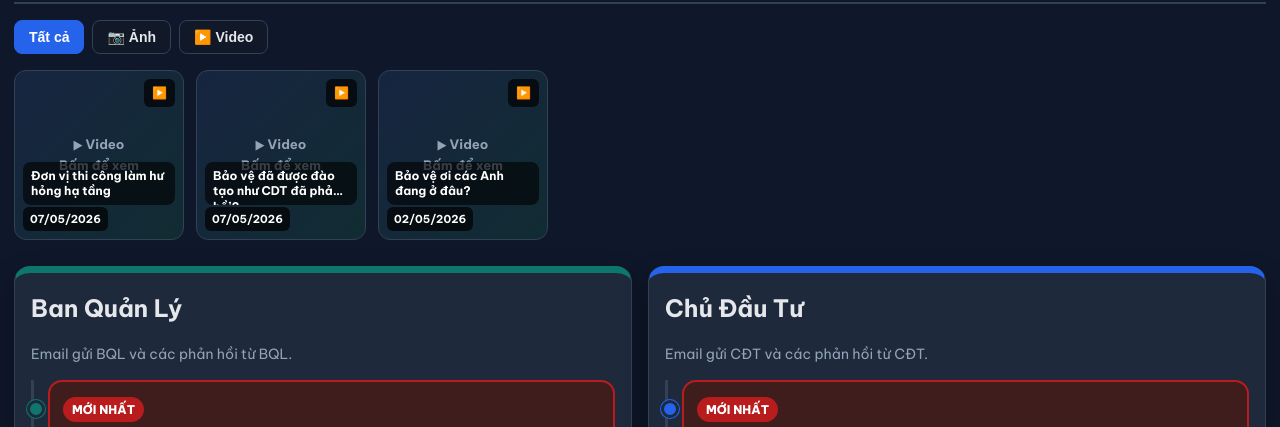
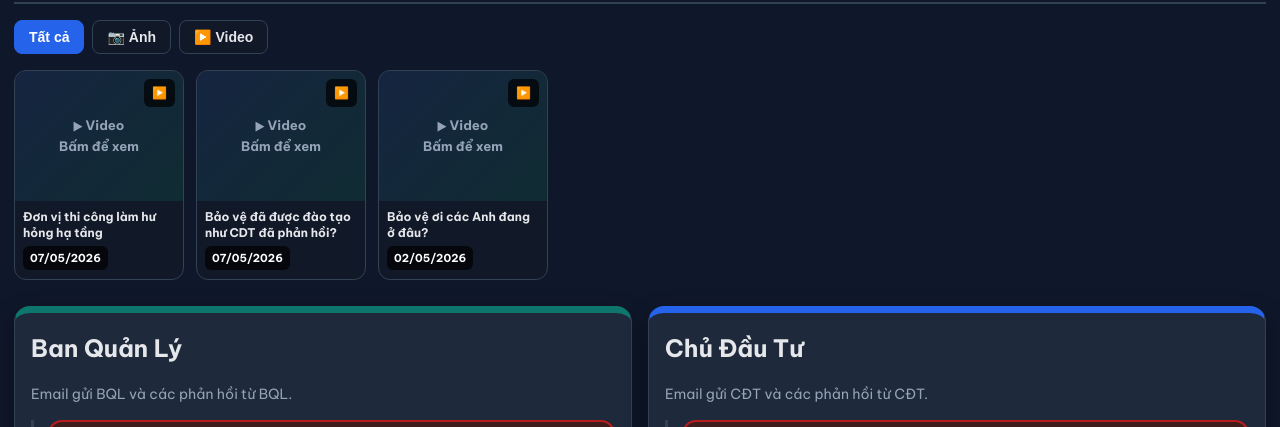
Before and after one commit to phuocttran8x/wtp, a plain HTML site: page index.html in a window 1280 px wide. Shown: the part 337-764 px from the top of the page. Drawn offline with Linux system fonts and the light colour scheme.

Commit message:
ok
Co-authored-by: Copilot <copilot@github.com>

```diff
--- a/index.html
+++ b/index.html
@@ -595,7 +595,7 @@
         .gallery-grid-row .gallery-card {
             flex: 0 0 170px;
             width: 170px;
-            min-height: 170px
+            min-height: 210px
         }
 
         .gallery-card {
@@ -607,9 +607,24 @@
             border: 1px solid var(--border);
             transition: transform .2s, box-shadow .2s;
             display: flex;
-            align-items: center;
-            justify-content: center;
-            min-height: 160px
+            flex-direction: column;
+            align-items: stretch;
+            justify-content: flex-start;
+            min-height: 210px
+        }
+
+        .gallery-card-media {
+            position: relative;
+            height: 130px;
+            overflow: hidden;
+            background: rgba(15, 23, 42, .35)
+        }
+
+        .gallery-card-meta {
+            padding: 8px;
+            display: flex;
+            flex-direction: column;
+            gap: 6px
         }
 
         .gallery-card:hover {
@@ -627,7 +642,7 @@
         .gallery-card-fallback {
             width: 100%;
             height: 100%;
-            min-height: 160px;
+            min-height: 130px;
             display: flex;
             align-items: center;
             justify-content: center;
@@ -652,26 +667,19 @@
         }
 
         .gallery-card-date {
-            position: absolute;
-            left: 8px;
-            bottom: 8px;
+            position: static;
             background: rgba(0, 0, 0, .7);
             color: #fff;
             font-size: 11px;
             padding: 3px 7px;
             border-radius: 6px;
-            font-weight: 700
+            font-weight: 700;
+            align-self: flex-start
         }
 
         .gallery-card-title {
-            position: absolute;
-            left: 8px;
-            right: 8px;
-            bottom: 34px;
-            background: rgba(0, 0, 0, .62);
-            color: #fff;
-            border-radius: 8px;
-            padding: 6px 8px;
+            position: static;
+            color: var(--text);
             font-size: 12px;
             line-height: 1.3;
             font-weight: 700;
@@ -1103,7 +1111,7 @@
             const title = escapeHtml(m.title || 'Hình ảnh');
             const url = escapeHtml(m.url || '');
             const dateHtml = mediaDate ? '<div class="gallery-card-date">' + formatDate(mediaDate) + '</div>' : '';
-            const titleHtml = '<div class="gallery-card-title">' + title + '</div>';
+            const titleHtml = '<div class="gallery-card-title" title="' + title + '">' + title + '</div>';
             const direct = isDirectImageUrl(m.url);
             let body = '';
             if (direct) {
@@ -1111,20 +1119,20 @@
             } else {
                 body = '<div class="gallery-card-fallback">Link ảnh không phải file trực tiếp<br />Bấm để mở link gốc</div>';
             }
-            return '<div class="gallery-card" data-media-open-gallery="true" data-media-type="image" data-media-url="' + url + '" data-media-title="' + title + '">' + body + '<div class="gallery-card-badge">📷</div>' + titleHtml + dateHtml + '</div>'
+            return '<div class="gallery-card" data-media-open-gallery="true" data-media-type="image" data-media-url="' + url + '" data-media-title="' + title + '"><div class="gallery-card-media">' + body + '<div class="gallery-card-badge">📷</div></div><div class="gallery-card-meta">' + titleHtml + dateHtml + '</div></div>'
         }
 
         function getVideoCardHtml(m, mediaDate) {
             const title = escapeHtml(m.title || 'Video');
             const url = escapeHtml(m.url || '');
             const dateHtml = mediaDate ? '<div class="gallery-card-date">' + formatDate(mediaDate) + '</div>' : '';
-            const titleHtml = '<div class="gallery-card-title">' + title + '</div>';
+            const titleHtml = '<div class="gallery-card-title" title="' + title + '">' + title + '</div>';
             let body = '<div class="gallery-card-fallback">▶ Video<br />Bấm để xem</div>';
             if (isYouTubeUrl(m.url)) {
                 const thumb = escapeHtml(getYouTubeThumbnailUrl(m.url));
                 body = '<img src="' + thumb + '" alt="' + title + '" onerror="this.style.display=\'none\'; var fb=this.nextElementSibling; if(fb) fb.style.display=\'flex\';" /><div class="gallery-card-fallback" style="display:none">▶ YouTube<br />Bấm để xem</div>';
             }
-            return '<div class="gallery-card" data-media-open-gallery="true" data-media-type="video" data-media-url="' + url + '" data-media-title="' + title + '">' + body + '<div class="gallery-card-badge">▶️</div>' + titleHtml + dateHtml + '</div>'
+            return '<div class="gallery-card" data-media-open-gallery="true" data-media-type="video" data-media-url="' + url + '" data-media-title="' + title + '"><div class="gallery-card-media">' + body + '<div class="gallery-card-badge">▶️</div></div><div class="gallery-card-meta">' + titleHtml + dateHtml + '</div></div>'
         }
 
         function renderGalleryTimeline(filter) {
```
